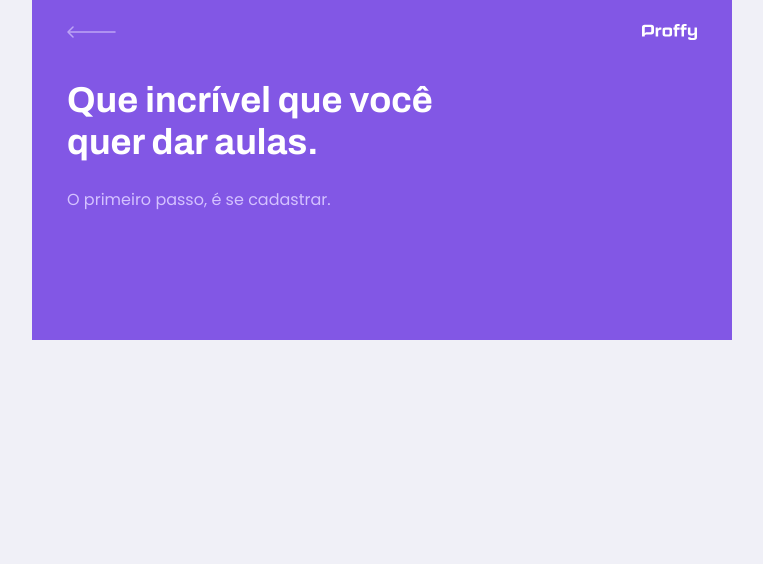
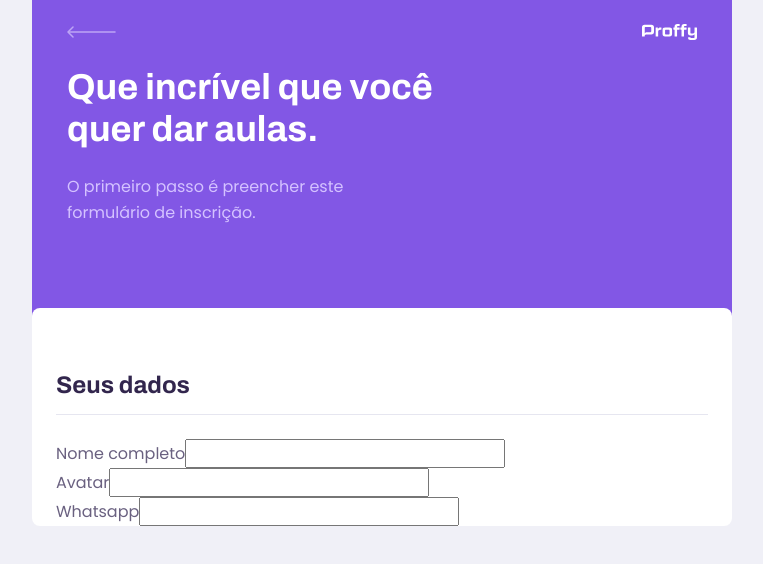
Before and after one commit to JVMedeiros/proffy, a React (Create React App) app in the folder web/: page /give-classes in a window 1280 px wide. Shown: the top 564 px of the page, without its empty margins (258-1021 px from the left). Built offline with nearby package versions, Linux system fonts and the light colour scheme.

Commit message:
teacher form update

```diff
--- a/web/src/pages/TeacherForm/index.tsx
+++ b/web/src/pages/TeacherForm/index.tsx
@@ -11,8 +11,29 @@
         <div id="page-teacher-form" className="container">
             <PageHeader
                 title="Que incrível que você quer dar aulas."
-                description="O primeiro passo, é se cadastrar."
+                description="O primeiro passo é preencher este formulário de inscrição."
             />
+
+            <main>
+                <fieldset>
+                    <legend>Seus dados</legend>
+
+                    <div className="input-block">
+                        <label htmlFor="name">Nome completo</label>
+                        <input type="text" id="name"/>
+                    </div>
+
+                    <div className="input-block">
+                        <label htmlFor="avatar">Avatar</label>
+                        <input type="text" id="avatar"/>
+                    </div>
+
+                    <div className="input-block">
+                        <label htmlFor="whatsapp">Whatsapp</label>
+                        <input type="text" id="whatsapp"/>
+                    </div>
+                </fieldset>
+            </main>
         </div>
     )
 }
```
